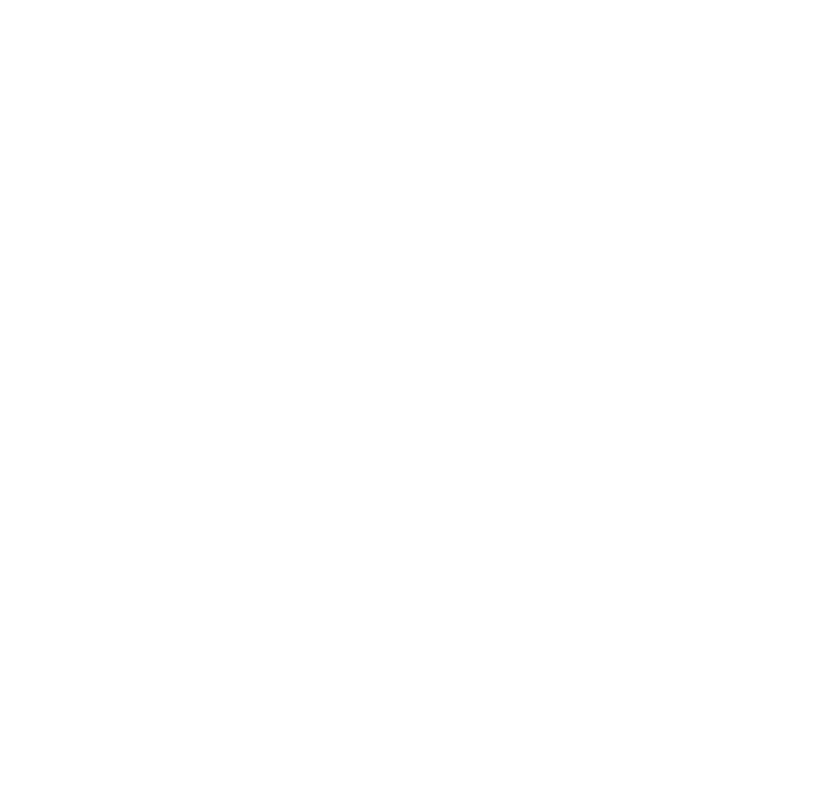
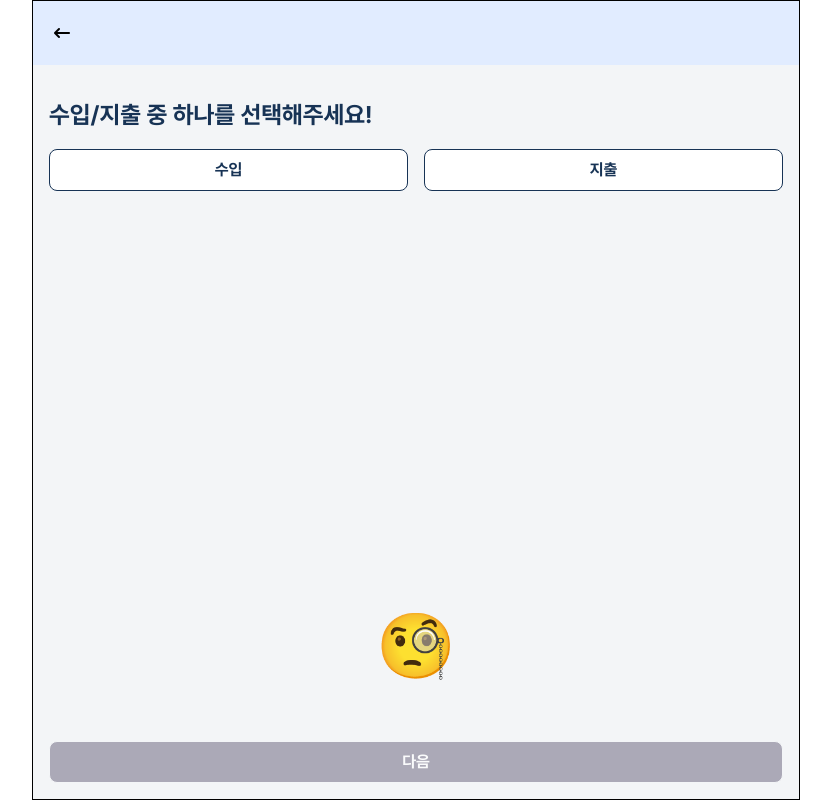
Before and after one commit to KB-16th-Frontend/snap_client, a Vue app: page /payments/add in a window 1280 px wide. Before the commit this address had no page. Shown: the whole page, without its empty margins (224-1055 px from the left). Built offline with nearby package versions, Linux system fonts and the light colour scheme; what vue3-lottie would draw is missing.

Commit message:
feat: fix layout and form controls

```diff
--- a/src/assets/custom.css
+++ b/src/assets/custom.css
@@ -10,7 +10,47 @@
     --vt-c-red: #e42727;
     --vt-c-blue: #1c60ff;
     --vt-c-light-blue: #e1ecff;
-  --bs-btn-border-color: #000047;
+    --bs-primary: #173355;
+}
+
+.btn-primary {
+    --bs-btn-color: #fff;
+    --bs-btn-bg: var(--vt-c-primary);
+    --bs-btn-border-color: var(--vt-c-primary);
+    --bs-btn-hover-color: var(--vt-c-primary);
+    --bs-btn-hover-bg: var(--vt-c-white);
+    --bs-btn-hover-border-color: var(--vt-c-primary);
+    --bs-btn-focus-shadow-rgb: 49, 132, 253;
+    --bs-btn-active-color: #fff;
+    --bs-btn-active-bg: #0a58ca;
+    --bs-btn-active-border-color: #0a53be;
+    --bs-btn-active-shadow: inset 0 3px 5px rgba(0, 0, 0, 0.125);
+    --bs-btn-disabled-color: #fff;
+    --bs-btn-disabled-bg: var(--vt-c-gray);
+    --bs-btn-disabled-border-color: var(--vt-c-gray-1);
+}
+
+.btn-outline-primary {
+    background-color: var(--vt-c-white);
+    --bs-btn-color: var(--vt-c-primary);
+    --bs-btn-border-color: var(--vt-c-primary);
+    --bs-btn-hover-color: #fff;
+    --bs-btn-hover-bg: var(--vt-c-primary);
+    --bs-btn-hover-border-color: var(--vt-c-primary);
+    --bs-btn-focus-shadow-rgb: 13, 110, 253;
+    --bs-btn-active-color: #fff;
+    --bs-btn-active-bg: var(--vt-c-primary);
+    --bs-btn-active-border-color: var(--vt-c-primary);
+    --bs-btn-active-shadow: inset 0 3px 5px rgba(0, 0, 0, 0.125);
+    --bs-btn-disabled-color: var(--vt-c-gray-1);
+    --bs-btn-disabled-bg: transparent;
+    --bs-btn-disabled-border-color: var(--vt-c-gray);
+    --bs-gradient: none;
+}
+
+.btn-lg {
+    font-size: 1rem;
+    font-weight: bold;
 }
 
 /* background */
@@ -101,7 +141,3 @@
 }
 
 /* button */
-
-.btn-primary {
-  background-color: var(--vt-c-primary) !important;
-}
--- a/src/components/layouts/DetailHeader.vue
+++ b/src/components/layouts/DetailHeader.vue
@@ -15,7 +15,7 @@
 <template>
     <div class="bg-light-blue">
         <header>
-      <button class="btn btn-back text-black" @click="goBack">
+            <button class="btn btn-back text-black" @click="onBack">
                 <i class="fa-solid fa-arrow-left-long"></i>
             </button>
         </header>
@@ -24,9 +24,13 @@
 </template>
 
 <script setup>
-import { useRouter } from 'vue-router';
-const router = useRouter();
-const goBack = () => {
-  router.back();
-};
+defineProps({
+    onBack: {
+        type: Function,
+        default: () => {},
+        validator: (value) => {
+            return typeof value === 'function'
+        },
+    },
+})
 </script>
--- a/src/components/layouts/DetailLayout.vue
+++ b/src/components/layouts/DetailLayout.vue
@@ -6,22 +6,27 @@
     padding: 0;
     position: relative;
 }
-main {
-  padding: 2rem 1rem 6rem;
-}
 </style>
 <template>
     <div class="container bg-gray-1">
-    <DetailHeader>
+        <DetailHeader :onBack="onBack">
             <slot name="header"></slot>
         </DetailHeader>
 
-    <main class="d-flex align-items-center flex-column">
         <slot></slot>
-    </main>
     </div>
 </template>
 
 <script setup>
-import DetailHeader from './DetailHeader.vue';
+import DetailHeader from './DetailHeader.vue'
+
+defineProps({
+    onBack: {
+        type: Function,
+        default: () => {},
+        validator: (value) => {
+            return typeof value === 'function'
+        },
+    },
+})
 </script>
--- /dev/null
+++ b/src/components/payments/InputTitle.vue
@@ -0,0 +1,42 @@
+<template>
+    <BaseTypography tag="h2" size="lg" color="primary" weight="bold" class="text-start w-100">
+        어떤 {{ selected === 'income' ? '수입' : '지출' }}이 이뤄졌나요?
+    </BaseTypography>
+    <label class="w-100 mt-3">
+        <BaseTypography size="md" color="gray" weight="medium" class="text-start w-100"
+            >{{ selected === 'income' ? '수입' : '지출' }}이름</BaseTypography
+        >
+        <input
+            type="text"
+            class="form-control w-100"
+            placeholder="이름을 입력해주세요"
+            :value="title"
+        />
+    </label>
+</template>
+
+<script setup>
+import BaseTypography from '../common/Typography/BaseTypography.vue'
+
+defineProps({
+    selected: {
+        type: String,
+        required: true,
+        validator: (value) => {
+            return ['income', 'spending'].includes(value)
+        },
+    },
+    title: {
+        type: String,
+        default: '',
+    },
+
+    onChange: {
+        type: Function,
+        default: () => {},
+        validator: (value) => {
+            return typeof value === 'function'
+        },
+    },
+})
+</script>
--- /dev/null
+++ b/src/components/payments/SelectIncomeSpending.vue
@@ -0,0 +1,44 @@
+<template>
+    <BaseTypography tag="h2" size="lg" color="primary" weight="bold" class="text-start w-100">
+        수입/지출 중 하나를 선택해주세요!</BaseTypography
+    >
+    <div class="d-flex gap-3 mt-3 w-100">
+        <button
+            class="btn btn-outline-primary btn-lg w-100 d-flex justify-content-center align-items-center gap-2"
+            :class="{ active: selected === 'income' }"
+            @click="onClick('income')"
+        >
+            <i v-if="selected === 'income'" class="fa-solid fa-check"></i>
+            수입
+        </button>
+        <button
+            class="btn btn-outline-primary btn-lg w-100 d-flex justify-content-center align-items-center gap-2"
+            :class="{ active: selected === 'spending' }"
+            @click="onClick('spending')"
+        >
+            <i v-if="selected === 'spending'" class="fa-solid fa-check"></i>
+            지출
+        </button>
+    </div>
+</template>
+
+<script setup>
+import BaseTypography from '../common/Typography/BaseTypography.vue'
+
+defineProps({
+    selected: {
+        type: String,
+        default: null,
+        validator: (value) => {
+            return ['income', 'spending'].includes(value)
+        },
+    },
+    onClick: {
+        type: Function,
+        default: () => {},
+        validator: (value) => {
+            return typeof value === 'function'
+        },
+    },
+})
+</script>
--- /dev/null
+++ b/src/pages/payments/EditPaymentsPage.vue
@@ -0,0 +1,108 @@
+<style scoped>
+.form-container {
+    padding: 2rem 1rem 6rem;
+}
+</style>
+
+<template>
+    <DetailLayout :onBack="onClickBack">
+        <!-- <div v-if=""></div> -->
+        <div class="form-container">
+            <SelectIncomeSpending
+                v-if="currentStep === STEPS[0]"
+                :selected="state.transactionType"
+                :onClick="onClickTransactionType"
+            />
+            <InputTitle
+                v-if="currentStep === STEPS[1]"
+                :selected="state.transactionType"
+                :onChange="(value) => (state.title = value)"
+            />
+            <div class="position-absolute bottom-0 start-0 end-0 p-3">
+                <BaseTypography tag="h2" size="2xl" class="text-center mb-5">🧐</BaseTypography>
+                <button
+                    class="btn btn-primary btn-lg w-100"
+                    :disabled="!isValidated"
+                    @click="onClickNext"
+                >
+                    다음
+                </button>
+            </div>
+        </div>
+    </DetailLayout>
+</template>
+
+<script setup>
+import { reactive, ref } from 'vue'
+import { useRoute } from 'vue-router'
+
+import DetailLayout from '@/components/layouts/DetailLayout.vue'
+import SelectIncomeSpending from '@/components/payments/SelectIncomeSpending.vue'
+import BaseTypography from '@/components/common/Typography/BaseTypography.vue'
+import InputTitle from '@/components/payments/InputTitle.vue'
+
+const STEPS = [
+    '수입/지출 선택',
+    '제목 입력',
+    '금액 입력',
+    '날짜 선택',
+    '카테고리 선택',
+    '상세설명 입력',
+    '추가 완료',
+]
+
+const route = useRoute()
+const paymentId = route.params.id
+const currentStep = ref('수입/지출 선택')
+const isValidated = ref(false)
+const isError = ref(false)
+
+const state = reactive({
+    transactionType: null,
+    title: '',
+    amount: 0,
+    date: '',
+    category: '',
+    description: '',
+    isCompleted: false,
+})
+
+const onClickTransactionType = (type) => {
+    state.transactionType = type
+    if (state.transactionType !== null) {
+        isValidated.value = true
+    } else {
+        isValidated.value = false
+    }
+}
+
+const onClickNext = () => {
+    if (currentStep.value === STEPS[0]) {
+        currentStep.value = STEPS[1]
+    } else if (currentStep.value === STEPS[1]) {
+        currentStep.value = STEPS[2]
+    } else if (currentStep.value === STEPS[2]) {
+        currentStep.value = STEPS[3]
+    } else if (currentStep.value === STEPS[3]) {
+        currentStep.value = STEPS[4]
+    } else if (currentStep.value === STEPS[4]) {
+        currentStep.value = STEPS[5]
+    } else if (currentStep.value === STEPS[5]) {
+        state.isCompleted = true
+    }
+}
+
+const onClickBack = () => {
+    if (currentStep.value === STEPS[1]) {
+        currentStep.value = STEPS[0]
+    } else if (currentStep.value === STEPS[2]) {
+        currentStep.value = STEPS[1]
+    } else if (currentStep.value === STEPS[3]) {
+        currentStep.value = STEPS[2]
+    } else if (currentStep.value === STEPS[4]) {
+        currentStep.value = STEPS[3]
+    } else if (currentStep.value === STEPS[5]) {
+        currentStep.value = STEPS[4]
+    }
+}
+</script>
--- a/src/router/index.js
+++ b/src/router/index.js
@@ -17,7 +17,17 @@
         {
             path: '/payments',
             name: 'payments',
-            component: () => import('../pages/PaymentsPage.vue'),
+            component: () => import('../pages/payments/PaymentsPage.vue'),
+        },
+        {
+            path: '/payments/add',
+            name: 'add-payment',
+            component: () => import('../pages/payments/EditPaymentsPage.vue'),
+        },
+        {
+            path: '/payments/edit/:id',
+            name: 'edit-payment',
+            component: () => import('../pages/payments/EditPaymentsPage.vue'),
         },
         {
             path: '/charts',
```
Also changed, not shown: src/pages/payments/PaymentsPage.vue (renamed from src/pages/PaymentsPage.vue). Lines whose indentation alone changed are shown as unchanged.
